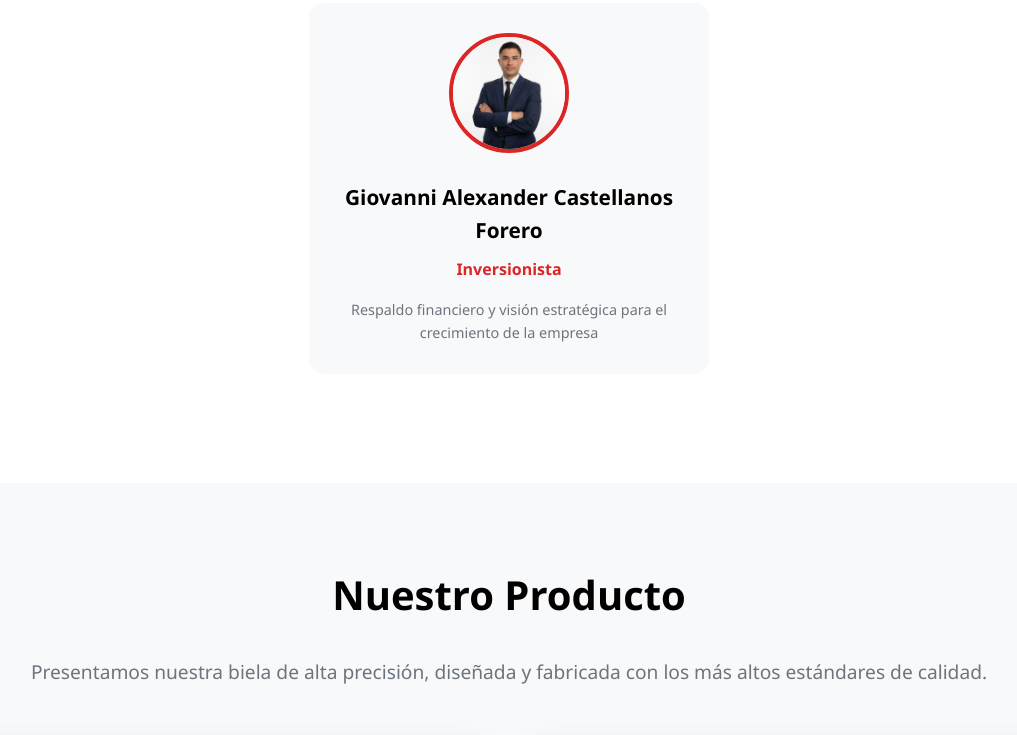
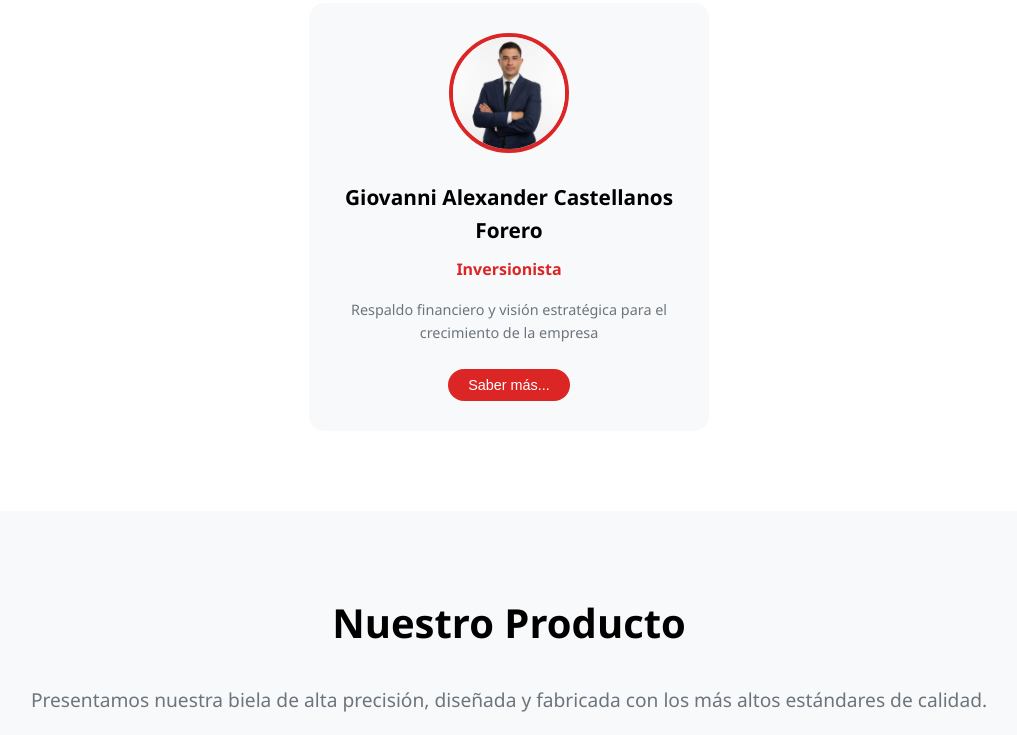
Before and after one commit to Jcr-debug/ecibielas-racing-web, a plain HTML site: page index.html in a window 1280 px wide. Shown: the part 1688-2423 px from the top of the page, without its empty margins (131-1148 px from the left). Drawn offline with Linux system fonts and the light colour scheme.

Commit message:
Nuevos botones

```diff
--- a/index.html
+++ b/index.html
@@ -112,6 +112,7 @@
                             <h3>Giovanni Alexander Castellanos Forero</h3>
                             <p class="position">Inversionista</p>
                             <p class="description">Respaldo financiero y visión estratégica para el crecimiento de la empresa</p>
+                            <button class="read-more-btn">Saber más...</button>
                         </div>
                     </div>
                 </div>
@@ -123,12 +124,14 @@
                             <h3>Brayan Stiben Navas Silva</h3>
                             <p class="position">Gerente General</p>
                             <p class="description">Líder visionario con amplia experiencia en la industria automotriz</p>
+                            <button class="read-more-btn">Saber más...</button>
                         </div>
                         <div class="team-member">
                             <img src="Figures/Asistente de Gerente Genera.png" alt="Asistente de Gerente General">
                             <h3>Juan Manuel Muñoz Hernández</h3>
                             <p class="position">Asistente de Gerente General</p>
                             <p class="description">Apoyo estratégico en la dirección general de la empresa</p>
+                            <button class="read-more-btn">Saber más...</button>
                         </div>
                     </div>
                 </div>
@@ -140,12 +143,14 @@
                             <h3>Arlex Santiago Farfán Cárdenas</h3>
                             <p class="position">Gerente Financiero</p>
                             <p class="description">Especialista en gestión financiera y control de costos</p>
+                            <button class="read-more-btn">Saber más...</button>
                         </div>
                         <div class="team-member">
                             <img src="Figures/Asistente gerente Financiero.png" alt="Asistente Gerente Financiero">
                             <h3>Juan Camilo Rondón Orjuela</h3>
                             <p class="position">Asistente Gerente Financiero</p>
                             <p class="description">Soporte en la administración y análisis financiero</p>
+                            <button class="read-more-btn">Saber más...</button>
                         </div>
                     </div>
                 </div>
@@ -157,12 +162,14 @@
                             <h3>Jair Alexander Real Hernández</h3>
                             <p class="position">Gerente de Diseño y Desarrollo</p>
                             <p class="description">Innovación y desarrollo de nuevos productos</p>
+                            <button class="read-more-btn">Saber más...</button>
                         </div>
                         <div class="team-member">
                             <img src="Figures/Asistente de Gerente de Diseño y Desarrollo.png" alt="Asistente de Gerente de Diseño y Desarrollo">
                             <h3>Juan Diego Velandia Bedoya</h3>
                             <p class="position">Asistente de Gerente de Diseño y Desarrollo</p>
                             <p class="description">Apoyo técnico en el diseño de componentes</p>
+                            <button class="read-more-btn">Saber más...</button>
                         </div>
                     </div>
                 </div>
@@ -174,12 +181,14 @@
                             <h3>John Sebastián Sánchez García</h3>
                             <p class="position">Gerente de Producción</p>
                             <p class="description">Optimización de procesos productivos</p>
+                            <button class="read-more-btn">Saber más...</button>
                         </div>
                         <div class="team-member">
                             <img src="Figures/Asistente gerente producción.png" alt="Asistente Gerente de Producción">
                             <h3>Cristian Camilo Roa</h3>
                             <p class="position">Asistente Gerente de Producción</p>
                             <p class="description">Supervisión y control de la producción</p>
+                            <button class="read-more-btn">Saber más...</button>
                         </div>
                     </div>
                 </div>
@@ -191,12 +200,14 @@
                             <h3>Luis Felipe Morantes Puentes</h3>
                             <p class="position">Gerente de Calidad</p>
                             <p class="description">Aseguramiento de la calidad en todos los procesos</p>
+                            <button class="read-more-btn">Saber más...</button>
                         </div>
                         <div class="team-member">
                             <img src="Figures/Asistente de Gerente de Calidad.png" alt="Asistente de Gerente de Calidad">
                             <h3>Juan Pablo Salas Herreño</h3>
                             <p class="position">Asistente de Gerente de Calidad</p>
                             <p class="description">Control y verificación de estándares de calidad</p>
+                            <button class="read-more-btn">Saber más...</button>
                         </div>
                     </div>
                 </div>
--- a/script.js
+++ b/script.js
@@ -575,11 +575,18 @@ document.addEventListener('DOMContentLoaded', function() {
     const teamMembers = document.querySelectorAll('.team-member');
     teamMembers.forEach(member => {
         member.style.cursor = 'pointer';
-        member.addEventListener('click', function() {
-            const img = this.querySelector('img');
-            const name = this.querySelector('h3').textContent;
-            const position = this.querySelector('.position').textContent;
-            const description = teamDescriptions[name] || this.querySelector('.description').textContent;
+
+        // Función para abrir el modal
+        const openModal = function(e) {
+            // Evitar que el click en el botón dispare el evento del contenedor
+            if (e.target.classList.contains('read-more-btn')) {
+                e.stopPropagation();
+            }
+
+            const img = member.querySelector('img');
+            const name = member.querySelector('h3').textContent;
+            const position = member.querySelector('.position').textContent;
+            const description = teamDescriptions[name] || member.querySelector('.description').textContent;
 
             teamModalImage.src = img.src;
             teamModalName.textContent = name;
@@ -587,7 +594,19 @@ document.addEventListener('DOMContentLoaded', function() {
             teamModalDescription.textContent = description;
 
             teamModal.style.display = 'block';
-        });
+        };
+
+        // Click en la tarjeta completa
+        member.addEventListener('click', openModal);
+
+        // Click en el botón "Ver más..."
+        const readMoreBtn = member.querySelector('.read-more-btn');
+        if (readMoreBtn) {
+            readMoreBtn.addEventListener('click', function(e) {
+                e.stopPropagation();
+                openModal(e);
+            });
+        }
     });
 
     // Cerrar modal con el botón X
--- a/styles.css
+++ b/styles.css
@@ -462,6 +462,26 @@ body {
     color: #6c757d;
     font-size: 0.9rem;
     line-height: 1.6;
+    margin-bottom: 15px;
+}
+
+.read-more-btn {
+    background: #dc2626;
+    color: white;
+    border: none;
+    padding: 8px 20px;
+    border-radius: 20px;
+    font-size: 0.9rem;
+    font-weight: 500;
+    cursor: pointer;
+    transition: all 0.3s ease;
+    margin-top: 10px;
+}
+
+.read-more-btn:hover {
+    background: #b91c1c !important;
+    transform: translateY(-2px) !important;
+    box-shadow: 0 4px 12px rgba(220, 38, 38, 0.3) !important;
 }
 
 
```
